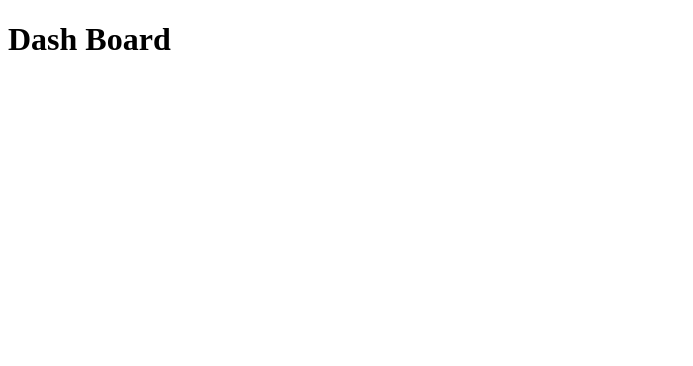
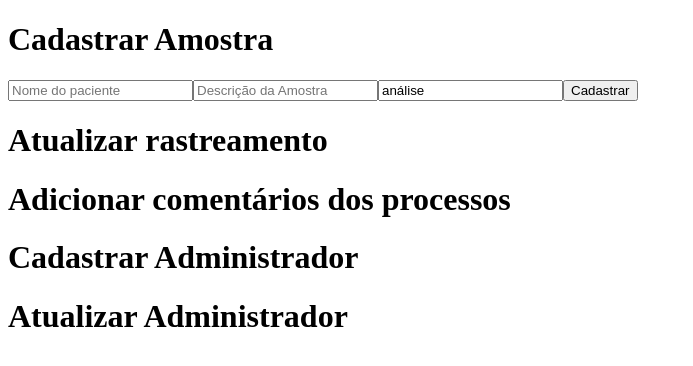
Before and after one commit to SirSavio/Sistema-Web-Polimerize, a React (Create React App) app in the folder frontend/: page /admin/dashboard in a window 1280 px wide. Shown: the top 366 px of the page, without its empty margins (0-693 px from the left). Built offline with nearby package versions, Linux system fonts and the light colour scheme; sample sign-in values are in the browser's storage; the HTML template or start-up script is replaced by a standard one.

Commit message:
cadastro de uma amostra implementado

```diff
--- a/frontend/src/pages/DashboardAdmin/index.js
+++ b/frontend/src/pages/DashboardAdmin/index.js
@@ -1,9 +1,70 @@
-import React from 'react';
+import React,{useState, useEffect} from 'react';
+import api from '../../services/api';
 
 export default function DashboardAdmin(){
+    /*-----------------------------------------------------*/
+    //variáveis
+    const [code, setCode] = useState('');
+    const [patientName, setPatientName] = useState('');
+    const [description, setDescription] = useState('');
+    const [state, setState] = useState('análise');
+
+    /*-----------------------------------------------------*/
+    //funções
+    async function registerSample(e){
+        e.preventDefault();
+
+        const data = {patientName, description, state};
+
+        try{
+            const res = await api.post('sample', data);
+            setPatientName('');
+            setDescription('');
+            setState('análise');
+            alert('Amostra de código: [' + res.data.code + '] foi cadastrada');
+        }
+        catch(erro){
+            console.log(erro);
+            alert('Não foi possível cadastrar uma amostra, erro:' + erro);
+            setPatientName('');
+            setDescription('');
+            setState('análise');
+        }
+
+    }
+
     return(
         <div>
-            <h1>Dash Board</h1>
+            <h1>Cadastrar Amostra</h1>
+            <form onSubmit={registerSample}>
+                <input
+                    type="text"
+                    placeholder={'Nome do paciente'}
+                    required
+                    value={patientName}
+                    onChange={e => setPatientName(e.target.value)}
+                />
+                <input
+                    type="text"
+                    placeholder={'Descrição da Amostra'}
+                    required
+                    value={description}
+                    onChange={e => setDescription(e.target.value)}
+
+                />
+                <input
+                    type="text"
+                    placeholder={'Estado para o rastreamento'}
+                    required
+                    value={state}
+                    onChange={e => setState(e.target.value)}
+                />
+                <button type={'submit'} >Cadastrar</button>
+            </form>
+            <h1>Atualizar rastreamento</h1>
+            <h1>Adicionar comentários dos processos</h1>
+            <h1>Cadastrar Administrador</h1>
+            <h1>Atualizar Administrador</h1>
         </div>
     );
 }
```
Also changed, not shown: 1 other file (tests, documents, lock files or other folders).
